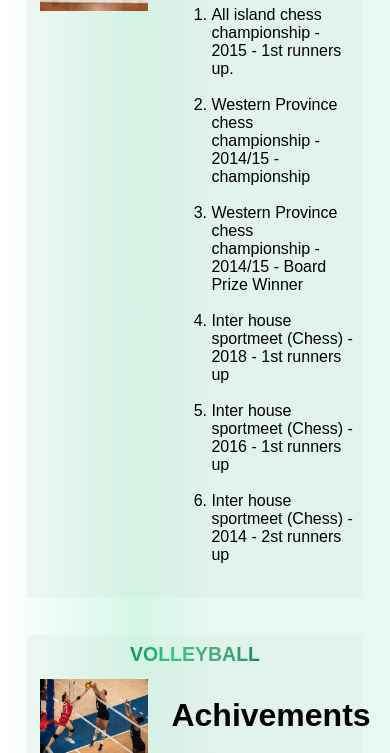
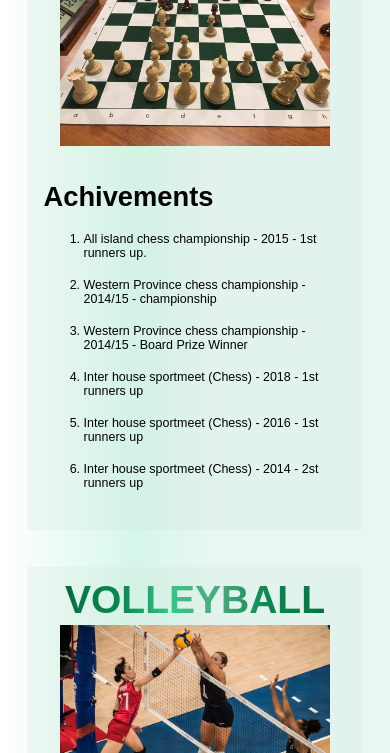
Before and after one commit to PiyaJ7/Personal-Website, a plain HTML site: page sports.html in a window 390 px wide. Shown: the part 204-957 px from the top of the page. Drawn offline with Linux system fonts and the light colour scheme.

Commit message:
Add CSS media queries
Add CSS media queries to make the sports page responsive.

```diff
--- a/sports.css
+++ b/sports.css
@@ -11,8 +11,10 @@
 }
 
 .sport-left {
-    text-align: center;
-    padding: 10% 0%;
+    display: flex;
+    align-items: center;
+    justify-content: center;
+    padding: 0%;
 }
 
 .sport-right {
@@ -23,6 +25,7 @@
     font-size: 5vw;
     font-weight: bold;
     text-align: center;
+    padding: 1%;
     background-image: linear-gradient(to left, #022013, #047745, #0a8952, #4baa80, #38c588, #0a8952, #047745, #022013);
         -webkit-background-clip: text;
         -moz-background-clip: text;
@@ -30,7 +33,44 @@
         color: transparent;
 }
 
+.sport-right  h1{
+    font-size: 3vw;
+}
+
+.sport-right li {
+    font-size: 1.3vw;
+}
 .sport-img {
     width: 80%;
 
 }
+
+@media (max-width:750px) {
+    .sports-pg {
+        grid-template-columns: 1fr;
+    }
+
+    .sport-header {
+        font-size: 10vw;
+    }
+
+    .sport-right li {
+        font-size: 2.5vw;
+    }
+
+    .sport-right  h1{
+        font-size: 5vw;
+    }
+
+}
+
+@media (max-width:500px) {
+    .sport-right li {
+        font-size: 3.2vw;
+    }
+
+    .sport-right  h1{
+        font-size: 7vw;
+    }
+
+}
```
